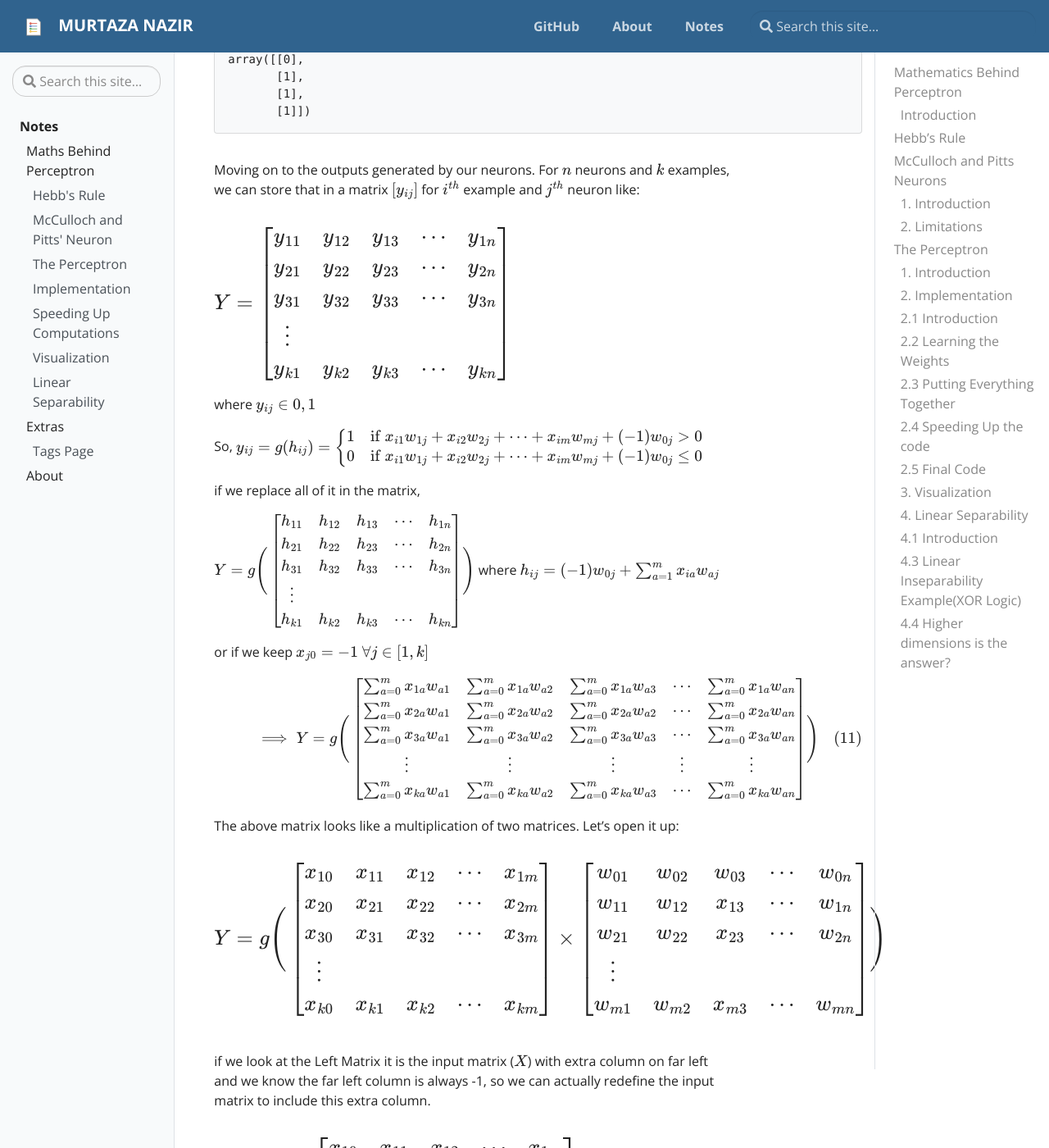
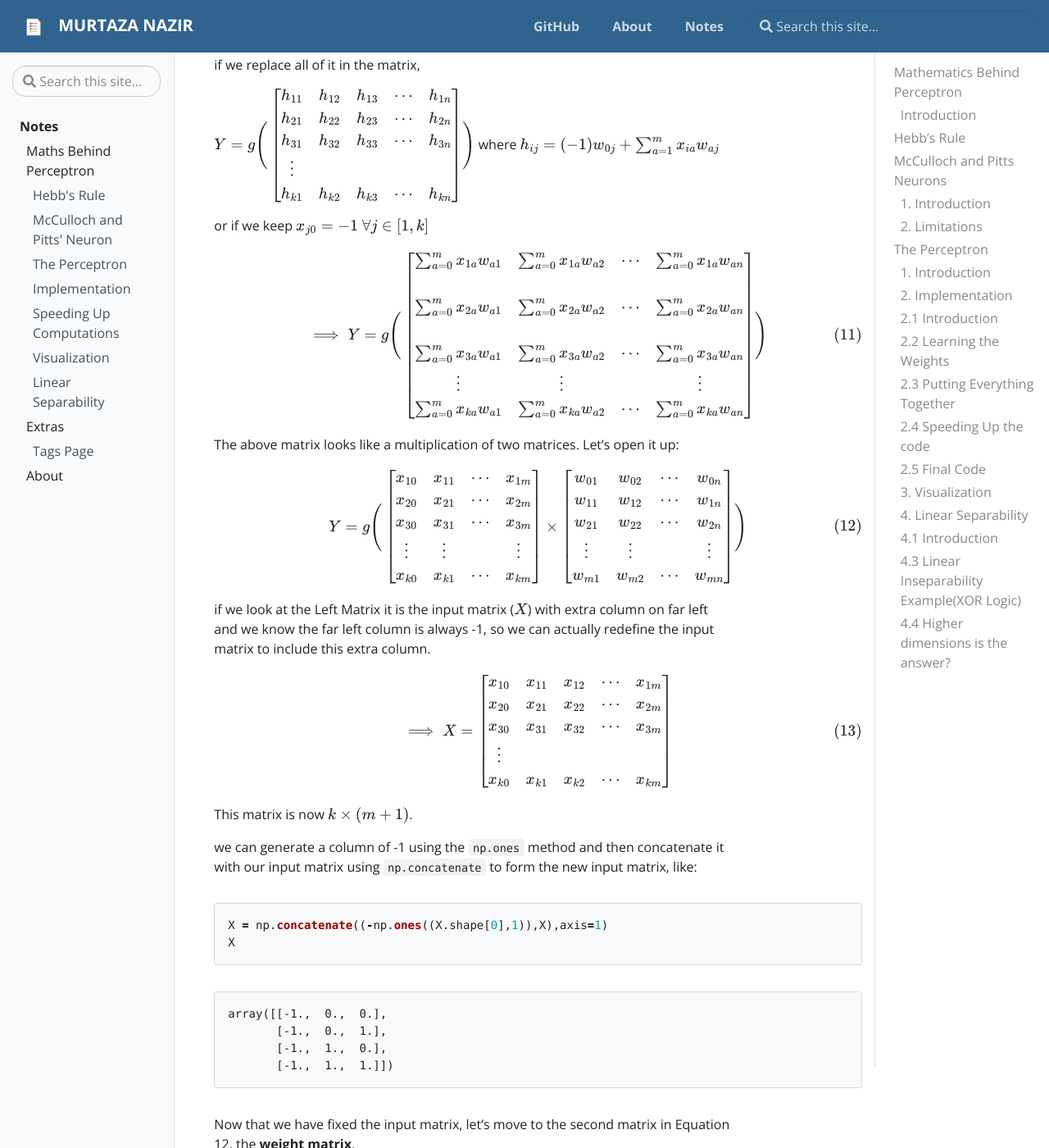
Before and after one commit to themurtazanazir/themurtazanazir.github.io, a Jekyll site: the page built from _notes/perceptron.md, in a window 1280 px wide and 1400 px high, scrolled down 9514 px. Shown: the whole window at 82% size. Built offline with Jekyll 4.4.1, drawn with Linux system fonts in a browser that asks for light colours; formulas are drawn with MathJax 3.

Commit message:
font changes

```diff
--- a/_notes/perceptron.md
+++ b/_notes/perceptron.md
@@ -27,13 +27,13 @@
 3. **an activation function**(usually a threshold function), that decides whether the neuron fires(spikes!) for the current inputs.
 
 So,
-#### $$h=\sum_{i=1}^m{w_ix_i}\tag{1}$$
+ $$h=\sum_{i=1}^m{w_ix_i}\tag{1}$$
 where \\(w_i\\) is the weight at the synapse for \\(i^{th}\\) input and \\(x_i\\) is the input from \\(i^{th}\\) neuron into synapse.
 
 Now to decide if the neuron fires or not, we need a threshold (\\(\theta\\)). If the weighted sum of the inputs(\\(h\\)) is greater than the threshold, the neuron fires(i.e output is 1).
 
 So the activation function is:
-#### $$\sigma=g(h)=\begin{cases} 1&\text{if }h>\theta\\ 0&\text{if }h\leq\theta\\ \end{cases} \tag{2} $$
+$$\sigma=g(h)=\begin{cases} 1&\text{if }h>\theta\\ 0&\text{if }h\leq\theta\\ \end{cases} \tag{2} $$
 
 ## 2. Limitations
 
@@ -94,7 +94,7 @@
 At the first glance, we can say that bigger weights tend a neuron to fire(as they help it get over the threshold) and smaller weights tend to not fire. So if a neuron fires when it wasn't supposed to, there are some weights which are bigger than they should be, or if doesn't fire when it should(some weights are too small!).
 
 For that neuron we can calculate:
-#### $$y_k-t_k \tag{3}$$
+$$y_k-t_k \tag{3}$$
 i.e the difference between the output of the nepuron and the actual truth.
 
 If the above equation is Zero, then neuron has the correct output. However if it is positive(specifically \\(1\\)), then the neuron has fired when it shouldn't have, i.e weights are big and if it is negative(specifically \\(-1\\)), then the neuron hasn't fired when it should have, i.e weights are small. The above equation can act as a possible **error function**.
@@ -127,7 +127,7 @@
 
 Finally we update the weights,
 
-#### $$w_{ij} \leftarrow w_{ij}-\eta(y_j-t_j) x_i \tag{4}$$
+$$w_{ij} \leftarrow w_{ij}-\eta(y_j-t_j) x_i \tag{4}$$
 
 We can update these for an optimum learning rate for some predefined \\(T\\) iterations. However we will later see other stopping methods.
 
@@ -255,7 +255,7 @@
 So with \\(k\\) examples and \\(n\\) output neurons, the target matrix should be \\([t_{ij}]\\) which is the target for \\(i^{th}\\) example and \\(j^{th}\\) neuron.
 
 So,
-#### $$ T=\begin{bmatrix} t_{11} & t_{12} & t_{13} & \cdots & t_{1n}\\ t_{21} & t_{22} & t_{23} & \cdots & t_{2n}\\ t_{31} & t_{32} & t_{33} & \cdots & t_{3n}\\ \vdots \\ t_{k1} & t_{k2} & t_{k3} & \cdots & t_{kn}\\ \end{bmatrix}\\ \tag{6}$$
+$$ T=\begin{bmatrix} t_{11} & t_{12} & t_{13} & \cdots & t_{1n}\\ t_{21} & t_{22} & t_{23} & \cdots & t_{2n}\\ t_{31} & t_{32} & t_{33} & \cdots & t_{3n}\\ \vdots \\ t_{k1} & t_{k2} & t_{k3} & \cdots & t_{kn}\\ \end{bmatrix}\\ \tag{6}$$
 where \\(t_{ij} \in \{0,1\}\\)
 
 For binary outputs, like in our example, we can just use one output neuron, which will fire for one output and not fire for other which means \\(n=1\\).
@@ -288,7 +288,7 @@
 
 Moving on to the outputs generated by our neurons. For \\(n\\) neurons and \\(k\\) examples, we can store that in a matrix \\([y_{ij}]\\) for \\(i^{th}\\) example and \\(j^{th}\\) neuron like:
 
-#### $$Y= \begin{bmatrix} y_{11} & y_{12} & y_{13} & \cdots & y_{1n}\\ y_{21} & y_{22} & y_{23} & \cdots & y_{2n}\\ y_{31} & y_{32} & y_{33} & \cdots & y_{3n}\\ \vdots \\ y_{k1} & y_{k2} & y_{k3} & \cdots & y_{kn}\\ \end{bmatrix}\\\tag{7}$$
+$$Y= \begin{bmatrix} y_{11} & y_{12} & y_{13} & \cdots & y_{1n}\\ y_{21} & y_{22} & y_{23} & \cdots & y_{2n}\\ y_{31} & y_{32} & y_{33} & \cdots & y_{3n}\\ \vdots \\ y_{k1} & y_{k2} & y_{k3} & \cdots & y_{kn}\\ \end{bmatrix}\\\tag{7}$$
 where \\(y_{ij} \in {0,1}\\)
 
 
@@ -301,16 +301,17 @@
 where \\(h_{ij} =(-1)w_{0j}+\sum_{a=1}^{m}x_{ia}w_{aj}\\)
 
 or if we keep
-$$x_{j0} = -1  \  \forall j \in [1,k] \tag{10}$$
+$$x_{j0} = -1  \  \forall j \in [1,k] \tag{10}\\$$
 
-$$ \implies Y=g\Bigg( \begin{bmatrix} \sum_{a=0}^{m}x_{1a}w_{a1} & \sum_{a=0}^{m}x_{1a}w_{a2} & \sum_{a=0}^{m}x_{1a}w_{a3} & \cdots & \sum_{a=0}^{m}x_{1a}w_{an}\\ \sum_{a=0}^{m}x_{2a}w_{a1} & \sum_{a=0}^{m}x_{2a}w_{a2} & \sum_{a=0}^{m}x_{2a}w_{a2} & \cdots & \sum_{a=0}^{m}x_{2a}w_{an}\\ \sum_{a=0}^{m}x_{3a}w_{a1} & \sum_{a=0}^{m}x_{3a}w_{a2} & \sum_{a=0}^{m}x_{3a}w_{a3} & \cdots & \sum_{a=0}^{m}x_{3a}w_{an}\\ \vdots & \vdots & \vdots & \vdots & \vdots\\ \sum_{a=0}^{m}x_{ka}w_{a1} & \sum_{a=0}^{m}x_{ka}w_{a2} & \sum_{a=0}^{m}x_{ka}w_{a3} & \cdots & \sum_{a=0}^{m}x_{ka}w_{an}\\ \end{bmatrix}\Bigg) \tag{11} $$
+$$ \implies Y=g\Bigg( \begin{bmatrix} \sum_{a=0}^{m}x_{1a}w_{a1} & \sum_{a=0}^{m}x_{1a}w_{a2} & \cdots & \sum_{a=0}^{m}x_{1a}w_{an}\\ \\ \sum_{a=0}^{m}x_{2a}w_{a1} & \sum_{a=0}^{m}x_{2a}w_{a2} & \cdots & \sum_{a=0}^{m}x_{2a}w_{an}\\ \\ \sum_{a=0}^{m}x_{3a}w_{a1} & \sum_{a=0}^{m}x_{3a}w_{a2} & \cdots & \sum_{a=0}^{m}x_{3a}w_{an}\\ \vdots & \vdots &   & \vdots\\ \sum_{a=0}^{m}x_{ka}w_{a1} & \sum_{a=0}^{m}x_{ka}w_{a2}  & \cdots & \sum_{a=0}^{m}x_{ka}w_{an}\\ \end{bmatrix}\Bigg) \tag{11} $$
 
 The above matrix looks like a multiplication of two matrices. Let's open it up:
-#### $$Y=g\Bigg( \begin{bmatrix} x_{10} & x_{11} & x_{12} & \cdots & x_{1m}\\ x_{20} & x_{21} & x_{22} & \cdots & x_{2m}\\ x_{30} & x_{31} & x_{32} & \cdots & x_{3m}\\ \vdots \\ x_{k0} & x_{k1} & x_{k2} & \cdots & x_{km}\\ \end{bmatrix}\times \begin{bmatrix} w_{01} & w_{02} & w_{03} & \cdots & w_{0n}\\ w_{11} & w_{12} & x_{13} & \cdots & w_{1n}\\ w_{21} & w_{22} & x_{23} & \cdots & w_{2n}\\ \vdots \\ w_{m1} & w_{m2} & x_{m3} & \cdots & w_{mn}\\ \end{bmatrix} \Bigg) \tag{12} $$
+
+$$Y=g\Bigg( \begin{bmatrix} x_{10} & x_{11} &  \cdots & x_{1m}\\ x_{20} & x_{21}  & \cdots & x_{2m}\\ x_{30} & x_{31} & \cdots & x_{3m}\\ \vdots & \vdots & & \vdots \\ x_{k0} & x_{k1} & \cdots & x_{km}\\ \end{bmatrix}\times \begin{bmatrix} w_{01} & w_{02}  & \cdots & w_{0n}\\ w_{11} & w_{12} &  \cdots & w_{1n}\\ w_{21} & w_{22}  & \cdots & w_{2n}\\ \vdots & \vdots & & \vdots \\ w_{m1} & w_{m2}  & \cdots & w_{mn}\\ \end{bmatrix} \Bigg) \tag{12} $$
 
 if we look at the Left Matrix it is the input matrix (\\(X\\)) with extra column on far left and we know the far left column is always -1, so we can actually redefine the input matrix to include this extra column.
 
-#### $$\implies X=\begin{bmatrix} x_{10} & x_{11} & x_{12} & \cdots & x_{1m}\\ x_{20} & x_{21} & x_{22} & \cdots & x_{2m}\\ x_{30} & x_{31} & x_{32} & \cdots & x_{3m}\\ \vdots \\ x_{k0} & x_{k1} & x_{k2} & \cdots & x_{km}\\ \end{bmatrix} \tag{13}$$
+$$\implies X=\begin{bmatrix} x_{10} & x_{11} & x_{12} & \cdots & x_{1m}\\ x_{20} & x_{21} & x_{22} & \cdots & x_{2m}\\ x_{30} & x_{31} & x_{32} & \cdots & x_{3m}\\ \vdots \\ x_{k0} & x_{k1} & x_{k2} & \cdots & x_{km}\\ \end{bmatrix} \tag{13}$$
 
 This matrix is now \\(k \times (m+1)\\).
 
@@ -335,14 +336,14 @@
 
 Now that we have fixed the input matrix, let's move to the second matrix in Equation 12, the **weight matrix**.
 
-#### $$ W = \begin{bmatrix} w_{01} & w_{02} & w_{03} & \cdots & w_{0n}\\ w_{11} & w_{12} & x_{13} & \cdots & w_{1n}\\ w_{21} & w_{22} & x_{23} & \cdots & w_{2n}\\ \vdots \\ w_{m1} & w_{m2} & x_{m3} & \cdots & w_{mn}\\ \end{bmatrix}\\ \tag{14}$$
+$$ W = \begin{bmatrix} w_{01} & w_{02} & w_{03} & \cdots & w_{0n}\\ w_{11} & w_{12} & x_{13} & \cdots & w_{1n}\\ w_{21} & w_{22} & x_{23} & \cdots & w_{2n}\\ \vdots \\ w_{m1} & w_{m2} & x_{m3} & \cdots & w_{mn}\\ \end{bmatrix}\\ \tag{14}$$
 where \\(w_{ij}\\) is the weight from \\(i^{th}\\) input node to \\(j^{th}\\) output neuron
 
 This matrix is \\( (m+1) \times n\\).
 
 with Equation 13 can be rewriten as:
 
-#### $$ Y=g(X \times W)\\ \tag{15} $$
+$$ Y=g(X \times W)\\ \tag{15} $$
 where:
 1. \\(X\\) is the input matrix(Equation 13 with bias nodes.
 2. \\(W\\) is the weight matrix (Equation 14).
@@ -370,7 +371,7 @@
 
 We can vectorize this operation, instead of updating every weight using a loop, we update the whole weight matrix at once.
 
-#### $$ W \leftarrow W -\eta \Delta W \tag{16} $$
+ $$ W \leftarrow W -\eta \Delta W \tag{16} $$
 where \\(W\\) is the weight matrix and \\( \Delta W \\) is the matrix having the corresponding \\((y_j - t_j) \cdot x_i\\) for each weight.
 
 Now before we move on figure out how \\(\Delta W\\) should be computed, let's put a detour to see how the weight changes for different examples.
@@ -906,7 +907,7 @@
 
 Now, if the output was wrong, then
 
-#### $$ (t-y)(w^{(i-1)} \cdot x) < 0 \tag{24} $$
+ $$ (t-y)(w^{(i-1)} \cdot x) < 0 \tag{24} $$
 
 e.g, if the target was 1 and output was 0, then,
 
@@ -943,11 +944,11 @@
 
 Coming back to above equation, our proof assumes the learning rate of 1 and let's use \\(t-y \\) instead of \\(y-t \\)(which changed sign, ofcourse!).
 
-#### $$\implies w^{(i)} = w^{(i-1)} + (t-y)x \tag{26}$$
+ $$\implies w^{(i)} = w^{(i-1)} + (t-y)x \tag{26}$$
 
 Now to show that \\(w^* \cdot w \\) increases with iterations, using Equation 26,
 
-#### $$ w^* \cdot w^{(i)} = w^* \cdot (w^{(i-1)} + (t-y)x)\\ =w^* \cdot w^{(i-1)} + w^* \cdot (t-y)x\\ =w^* \cdot w^{(i-1)} + (t-y)\big(w^* \cdot x\big)\\ \tag{27} $$
+ $$ w^* \cdot w^{(i)} = w^* \cdot (w^{(i-1)} + (t-y)x)\\ =w^* \cdot w^{(i-1)} + w^* \cdot (t-y)x\\ =w^* \cdot w^{(i-1)} + (t-y)\big(w^* \cdot x\big)\\ \tag{27} $$
 
 Taking a little detour to explain what \\(w \cdot x \\) is. For that, let's talk about the basic distance formula between a point and a line:
 
@@ -998,7 +999,7 @@
 
 Ignoring \\( \mid  \mid w^* \mid  \mid  \\) (why?):
 
-#### $$ i\gamma \leq  \mid  \mid w^{(i)} \mid  \mid  \tag{34} $$
+ $$ i\gamma \leq  \mid  \mid w^{(i)} \mid  \mid  \tag{34} $$
 
 and using Equation 26 steps is:
 
```
